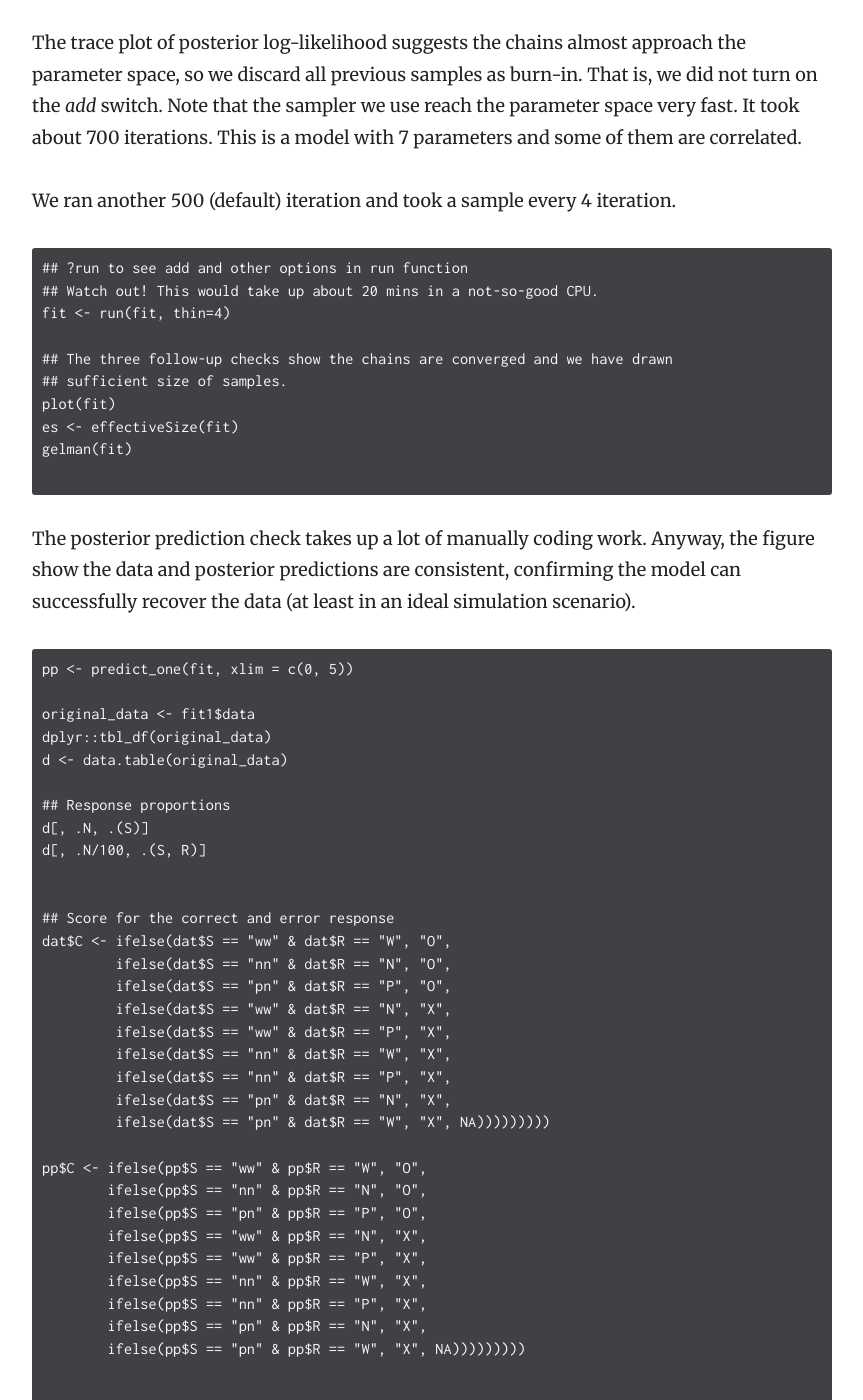
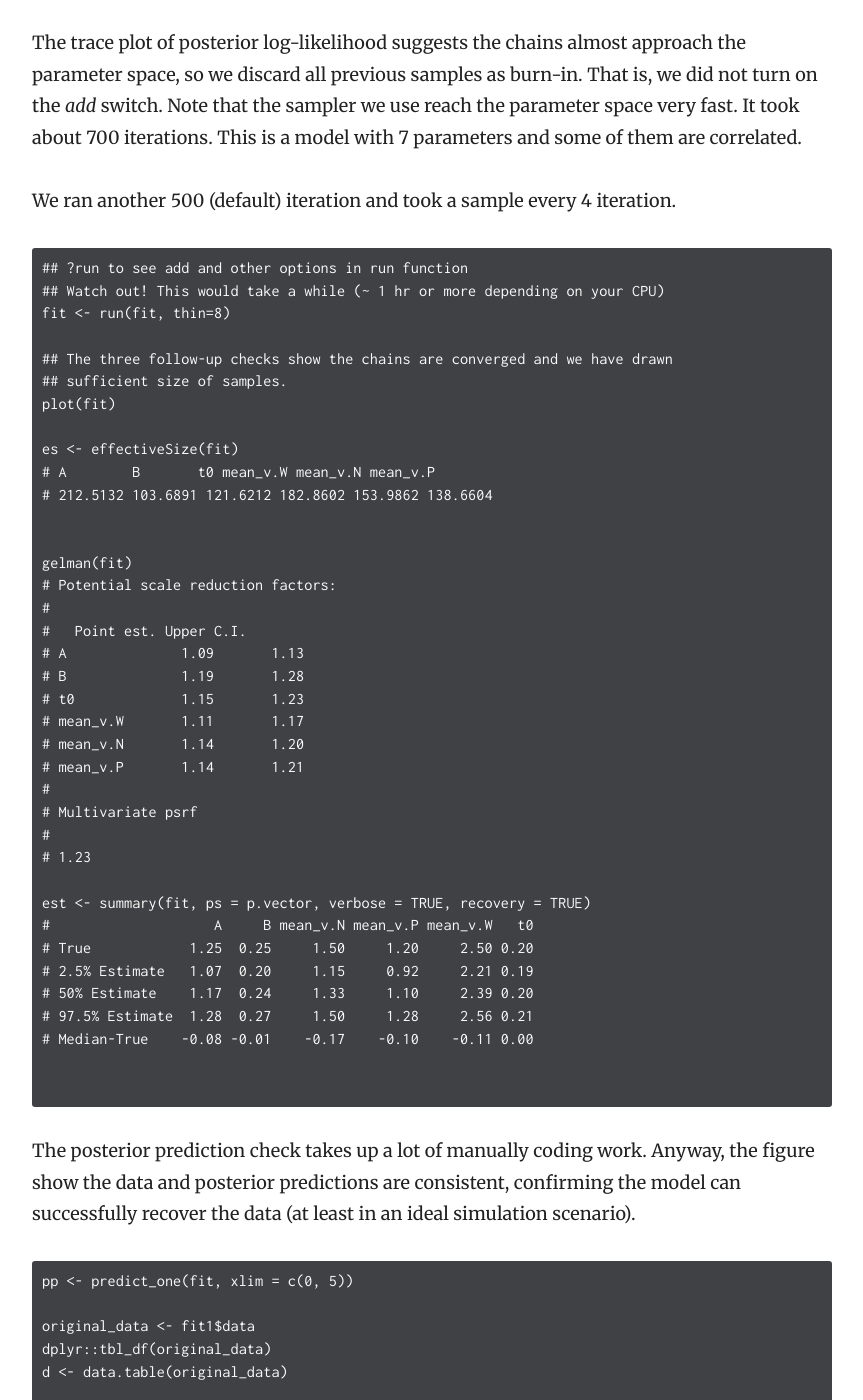
Before and after one commit to yxlin/yxlin.github.io, a Jekyll site: the page built from _docs/cognitive-model/lba3.md, in a window 1280 px wide and 1400 px high, scrolled down 5001 px. Shown: the whole window, without its empty margins (358-1221 px from the left). Built offline with Jekyll 4.4.1, drawn with Linux system fonts in a browser that asks for light colours; some of the changed text lies outside the part shown.

Commit message:
add lba3.md

````diff
--- a/_docs/cognitive-model/lba3.md
+++ b/_docs/cognitive-model/lba3.md
@@ -227,14 +227,41 @@ We ran another 500 (default) iteration and took a sample every 4 iteration.
 
 ```
 ## ?run to see add and other options in run function
-## Watch out! This would take up about 20 mins in a not-so-good CPU.
-fit <- run(fit, thin=4)
+## Watch out! This would take a while (~ 1 hr or more depending on your CPU)
+fit <- run(fit, thin=8)
 
 ## The three follow-up checks show the chains are converged and we have drawn
 ## sufficient size of samples.
 plot(fit)
+
 es <- effectiveSize(fit)
+# A        B       t0 mean_v.W mean_v.N mean_v.P
+# 212.5132 103.6891 121.6212 182.8602 153.9862 138.6604
+
+
 gelman(fit)
+# Potential scale reduction factors:
+#
+#   Point est. Upper C.I.
+# A              1.09       1.13
+# B              1.19       1.28
+# t0             1.15       1.23
+# mean_v.W       1.11       1.17
+# mean_v.N       1.14       1.20
+# mean_v.P       1.14       1.21
+#
+# Multivariate psrf
+#
+# 1.23
+
+est <- summary(fit, ps = p.vector, verbose = TRUE, recovery = TRUE)
+#                    A     B mean_v.N mean_v.P mean_v.W   t0
+# True            1.25  0.25     1.50     1.20     2.50 0.20
+# 2.5% Estimate   1.07  0.20     1.15     0.92     2.21 0.19
+# 50% Estimate    1.17  0.24     1.33     1.10     2.39 0.20
+# 97.5% Estimate  1.28  0.27     1.50     1.28     2.56 0.21
+# Median-True    -0.08 -0.01    -0.17    -0.10    -0.11 0.00
+
 
 ```
 
````
Also changed, not shown: other parts of _docs/cognitive-model/lba3.md (+1 -2 lines).
